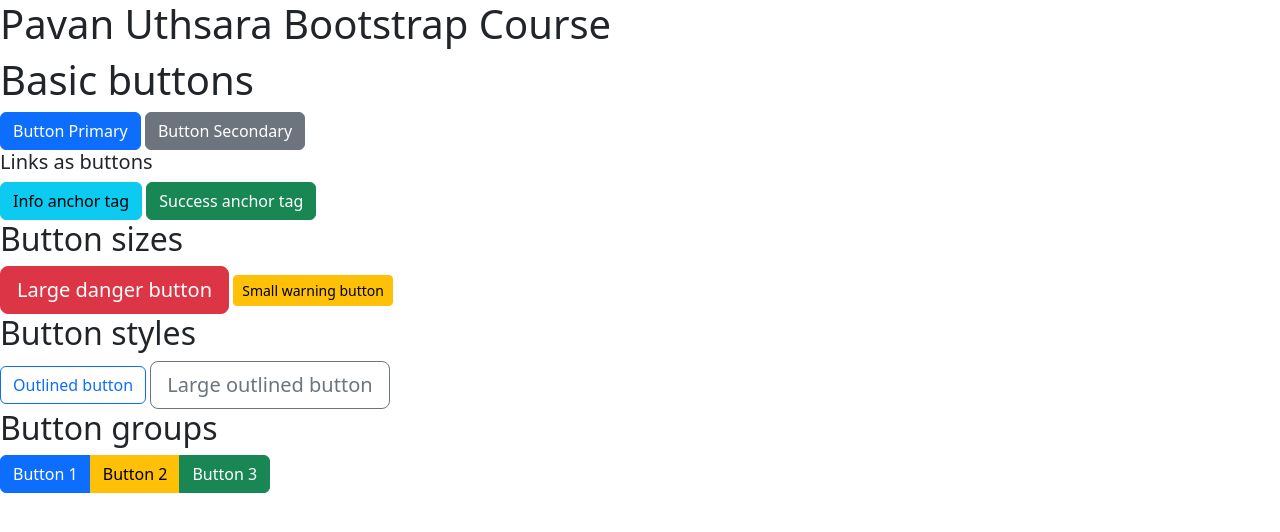
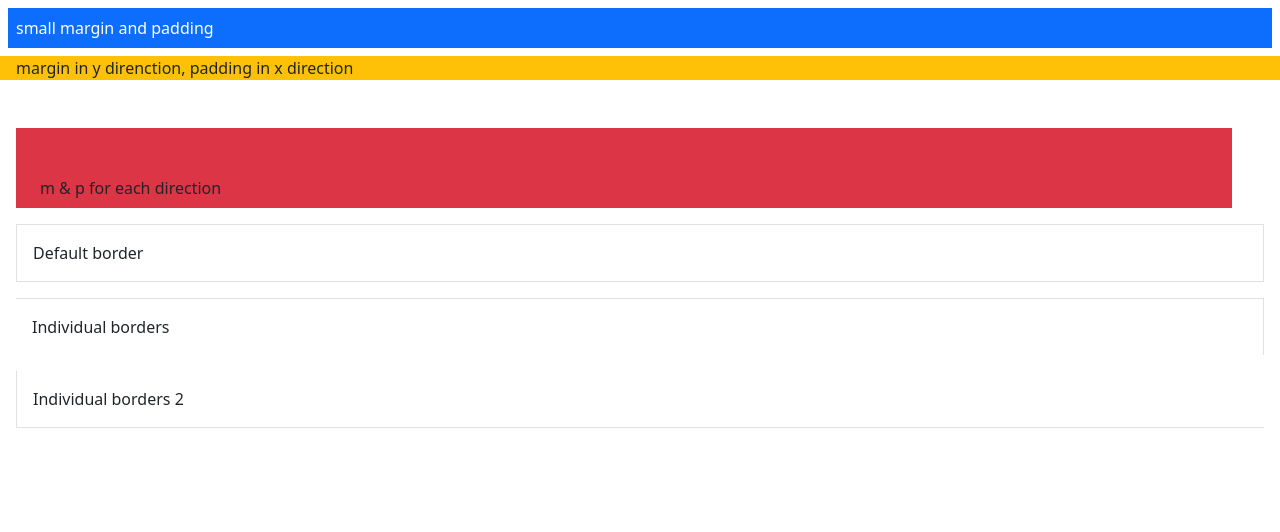
Before and after one commit to pavanuthsara/bootstrap, a plain HTML site: page index.html in a window 1280 px wide. Drawn offline with nearby package versions, Linux system fonts and the light colour scheme.

Commit message:
tutorial 5 part 1

```diff
--- a/index.html
+++ b/index.html
@@ -7,39 +7,17 @@
     <link href="https://cdn.jsdelivr.net/npm/bootstrap@5.3.3/dist/css/bootstrap.min.css" rel="stylesheet" integrity="sha384-QWTKZyjpPEjISv5WaRU9OFeRpok6YctnYmDr5pNlyT2bRjXh0JMhjY6hW+ALEwIH" crossorigin="anonymous">
 </head>
 <body>
-    <h1>Pavan Uthsara Bootstrap Course</h1>
 
-    <!-- basic buttons -->
-    <h1>Basic buttons</h1>
+    <!-- margin and padding -->
+    <div class="bg-primary m-2 p-2 text-white">small margin and padding</div>
+    <div class="bg-warning my-2 px-3">margin in y direnction, padding in x direction</div>
+    <div class="bg-danger mt-5 ms-3 me-5 pt-5 ps-4 pb-2">m & p for each direction</div>
 
-    <button class="btn btn-primary">Button Primary</button>
-    <button class="btn btn-secondary">Button Secondary</button>
-
-    <!-- anchor tags as buttons -->
-    <h2 class="lead">Links as buttons</h2>
-
-    <a href="#" class="btn btn-info">Info anchor tag</a>
-    <a href="#" class="btn btn-success">Success anchor tag</a>
-
-    <!-- button sizes -->
-    <h2>Button sizes</h2>
-
-    <button class="btn btn-lg btn-danger">Large danger button</button>
-    <button class="btn btn-sm btn-warning">Small warning button</button>
-
-    <!-- outlined styles -->
-    <h2>Button styles</h2>
-
-    <button class="btn btn-outline-primary">Outlined button</button>
-    <button class="btn btn-outline-secondary btn-lg">Large outlined button</button>
-
-    <!-- button groups -->
-    <h2>Button groups</h2>
-    <div class="btn-group">
-        <a href="#" class="btn btn-primary">Button 1</a>
-        <a href="#" class="btn btn-warning">Button 2</a>
-        <a href="#" class="btn btn-success">Button 3</a>
-    </div>
+    <!-- borders -->
+    <div class="m-3 p-3 border">Default border</div>
+    <div class="m-3 p-3 border-top border-end">Individual borders</div>
+    <div class="m-3 p-3 border-start border-bottom">Individual borders 2</div>
+    <!---->
 
     <script src="https://cdn.jsdelivr.net/npm/bootstrap@5.3.3/dist/js/bootstrap.bundle.min.js" integrity="sha384-YvpcrYf0tY3lHB60NNkmXc5s9fDVZLESaAA55NDzOxhy9GkcIdslK1eN7N6jIeHz" crossorigin="anonymous"></script>
 </body>
```
